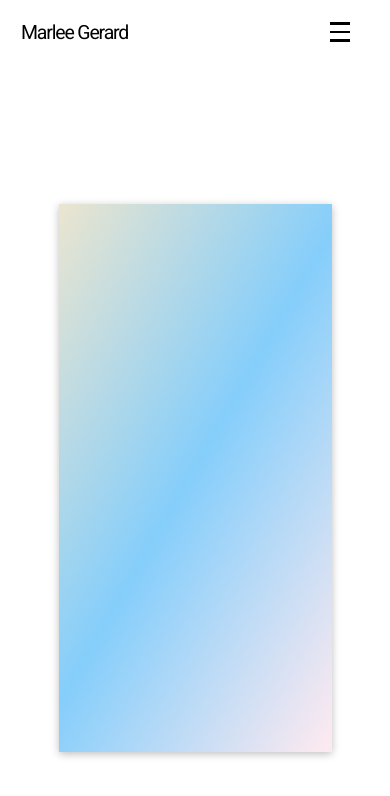
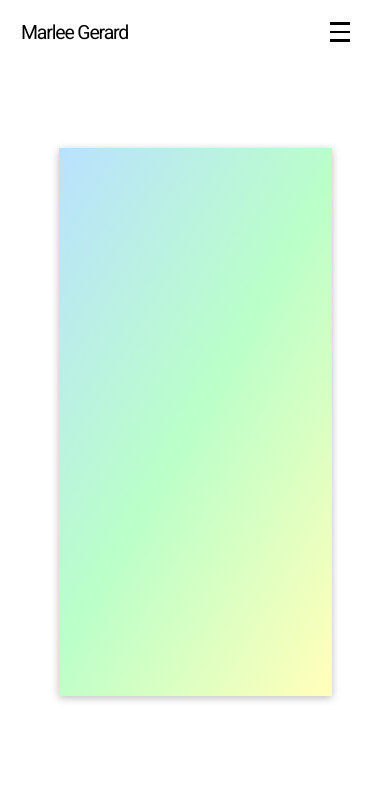
Before and after one commit to MarleeG/portfolio_frontend, a React (Create React App) app: page / in a window 390 px wide. Shown: the top 796 px of the page. Built offline with nearby package versions, Linux system fonts and the light colour scheme; a web font is replaced by a local one.

Commit message:
updated home page styles

```diff
--- a/src/App.js
+++ b/src/App.js
@@ -54,7 +54,7 @@ const App = () => {
         <MainNavigation />
 
         <main>
-        <h1>STILL HERE</h1>
+        {/* <h1>STILL HERE</h1> */}
           <Suspense
             fallback={
               <div className="page center">
--- a/src/home/pages/Home.css
+++ b/src/home/pages/Home.css
@@ -1,13 +1,23 @@
 .home__wrapper {
     background-color: #ffd9de;
-    background-image: linear-gradient(
+    /* background-image: linear-gradient(
       300deg,
       #c8cbf1,
       #fffef0,
       #fbe9f0,
       #85cefb,
       #ebe5cf
+    ); */
+
+    background-image: linear-gradient(
+        300deg,
+        #ffb3ba,
+        #ffdfba,
+        #ffffba,
+        #baffc9,
+        #bae1ff
     );
+
 
     background-repeat: no-repeat;
     background-size: auto;
@@ -77,6 +87,5 @@
     .home__wrapper {
         height: 65vh;
         background-size: 215vw auto;
-        overscroll-behavior: none;
     }
 }
--- a/src/home/pages/Home.js
+++ b/src/home/pages/Home.js
@@ -8,8 +8,9 @@ const Home = props => {
       <div className="home__wrapper center">
         <div className="home__text">
           <h1 className={`animated fadeIn font-neucha`}>Software Engineer</h1>
+          {/* delay-1s */}
           <p
-            className='animated fadeIn delay-1s font-apple'
+            className='animated fadeIn font-apple'
           >
             Being efficiently creative drives me to develop.
           </p>
--- a/src/index.css
+++ b/src/index.css
@@ -108,7 +108,7 @@ body {
     /* centers page  */
     margin-left: auto;
     margin-right: auto;
-    position: fixed;
+    /* position: fixed; */
     width: 100%;
   }
 }
--- a/src/util/API.js
+++ b/src/util/API.js
@@ -1,6 +1,7 @@
 import axios from "axios";
 
 const API_HOST = "https://backendportfolio.mg4.xyz";
+// const API_HOST = "http://localhost:8080";
 
 const API = {
   getAllProjects: () => {
```
Also changed, not shown: src/shared/components/Navigation/MainHeader.css (indentation only).
